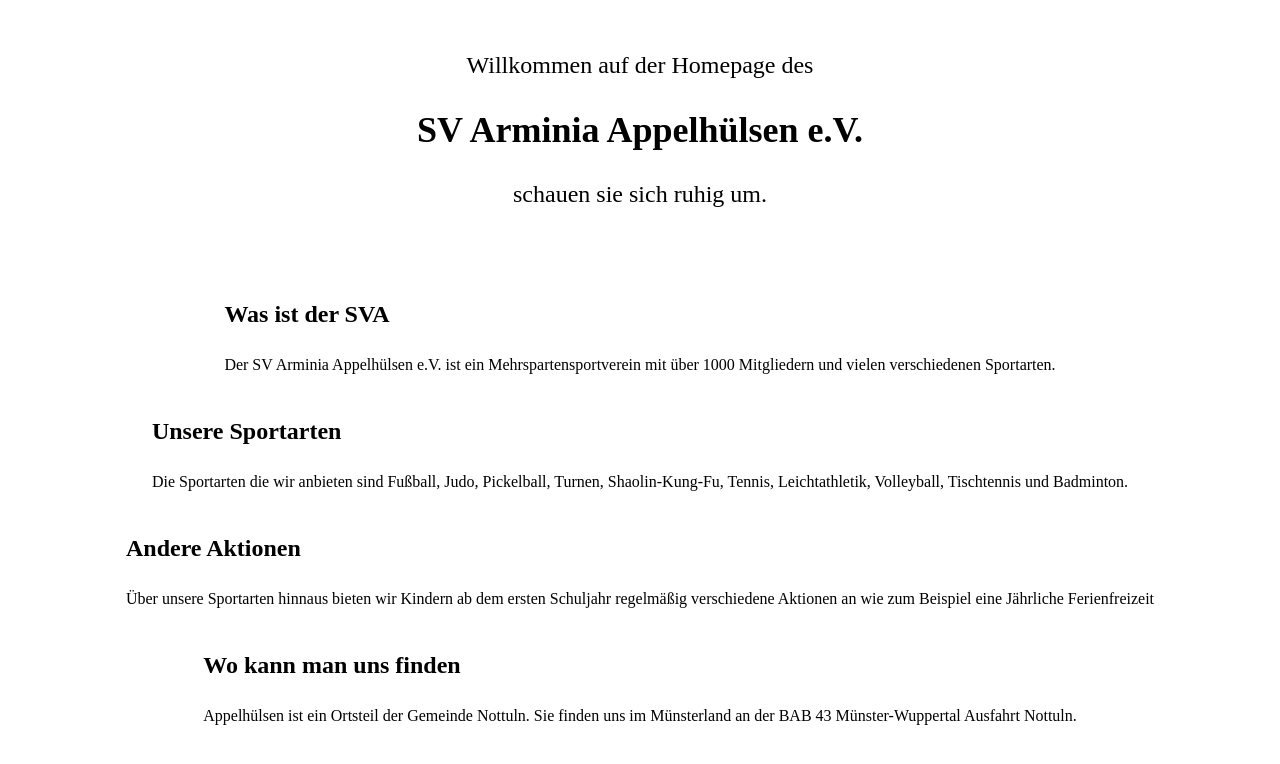
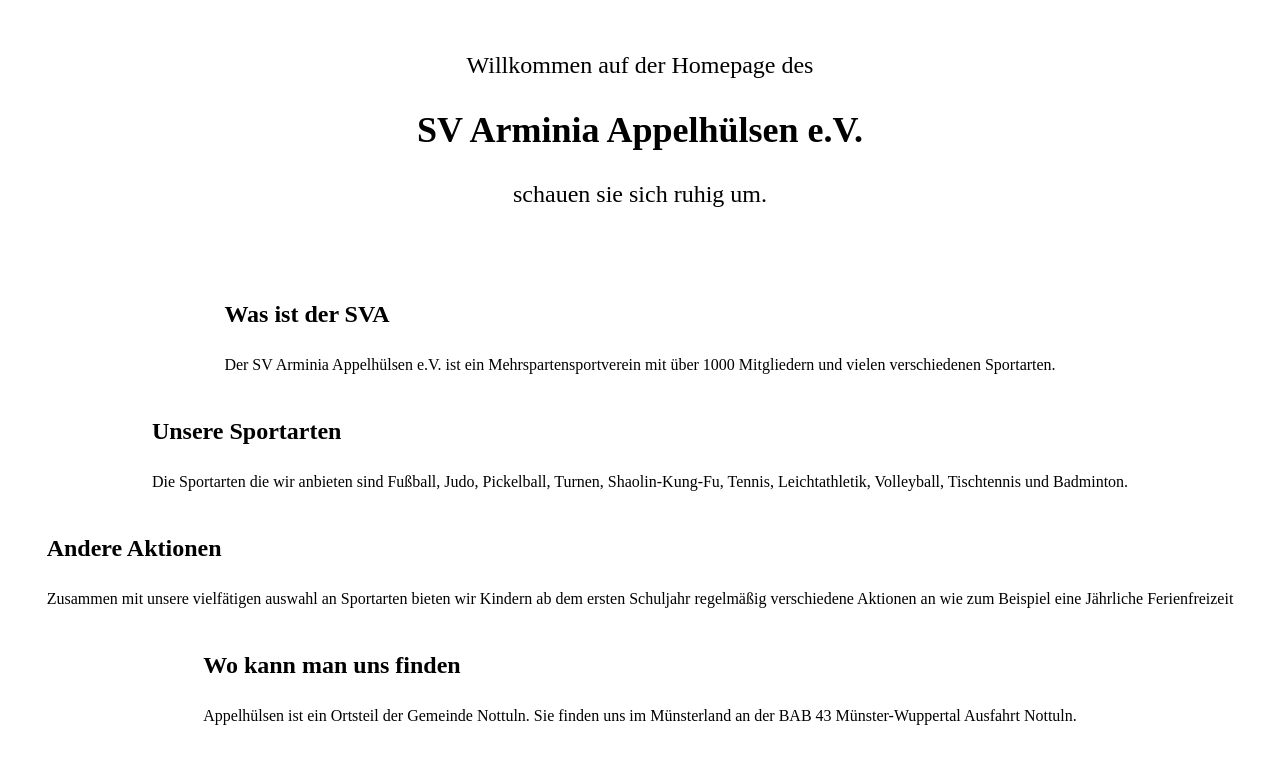
Before and after one commit to chewable-jpg/sva-website, a Next.js app: page / in a window 1280 px wide. Shown: the top 764 px of the page. Built offline with nearby package versions, Linux system fonts and the light colour scheme.

Commit message:
changed some text on the main page

```diff
--- a/config.js
+++ b/config.js
@@ -18,7 +18,7 @@ export const data = [
   },
   {
     title: "Andere Aktionen",
-    description: "Über unsere Sportarten hinnaus bieten wir Kindern ab dem ersten Schuljahr regelmäßig verschiedene Aktionen an wie zum Beispiel eine Jährliche Ferienfreizeit"
+    description: "Zusammen mit unsere vielfätigen auswahl an Sportarten bieten wir Kindern ab dem ersten Schuljahr regelmäßig verschiedene Aktionen an wie zum Beispiel eine Jährliche Ferienfreizeit"
   },
   {
     title: "Wo kann man uns finden",
```
